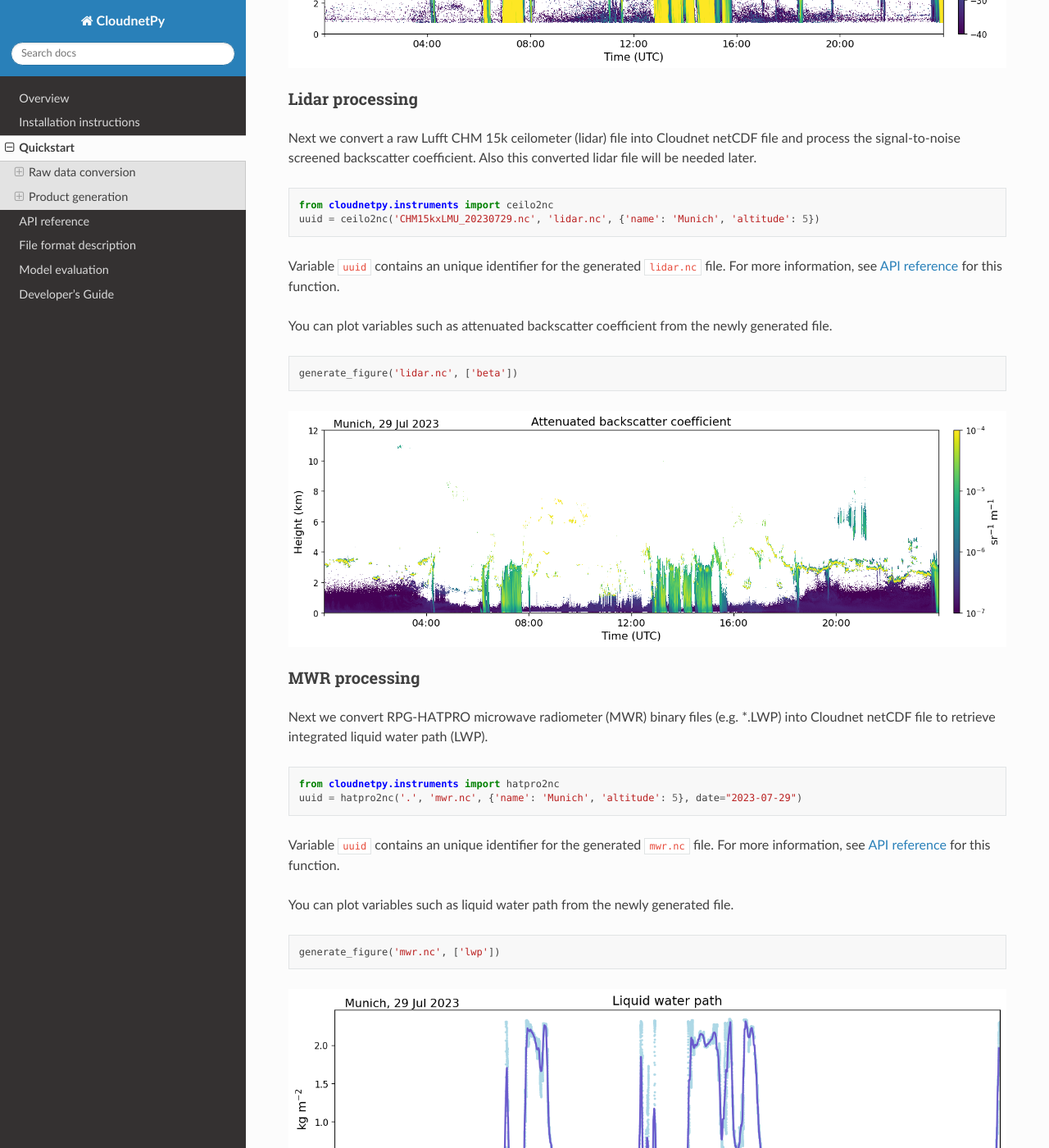
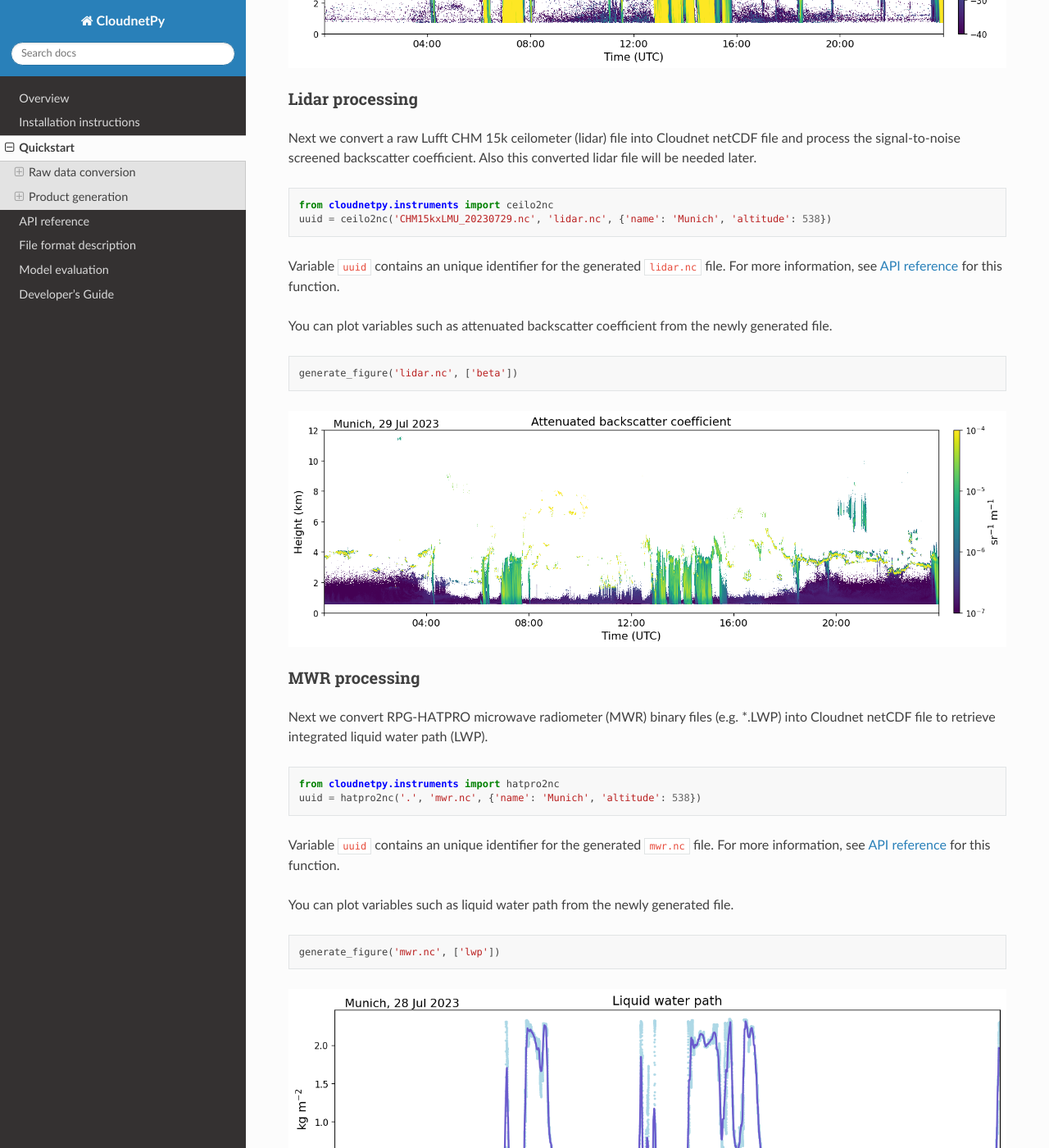
Before and after one commit to actris-cloudnet/cloudnetpy, a Sphinx documentation site: the page built from docs/source/quickstart.rst, in a window 1280 px wide and 1400 px high, scrolled down 1303 px. Shown: the whole window at 82% size. Built offline with Sphinx 7.4.7 and the Read the Docs theme 2.0.0, drawn with Linux system fonts in a browser that asks for light colours; formulas are drawn with MathJax 3.

Commit message:
Fix quickstart altitude

```diff
--- a/docs/source/quickstart.rst
+++ b/docs/source/quickstart.rst
@@ -60,7 +60,7 @@
 .. code-block:: python
 
     from cloudnetpy.instruments import ceilo2nc
-    uuid = ceilo2nc('CHM15kxLMU_20230729.nc', 'lidar.nc', {'name': 'Munich', 'altitude': 5})
+    uuid = ceilo2nc('CHM15kxLMU_20230729.nc', 'lidar.nc', {'name': 'Munich', 'altitude': 538})
 
 Variable ``uuid`` contains an unique identifier for the generated ``lidar.nc`` file.
 For more information, see `API reference <api.html#instruments.ceilo2nc>`__ for this function.
@@ -83,7 +83,7 @@
 .. code-block:: python
 
     from cloudnetpy.instruments import hatpro2nc
-    uuid = hatpro2nc('.', 'mwr.nc', {'name': 'Munich', 'altitude': 5}, date="2023-07-29")
+    uuid = hatpro2nc('.', 'mwr.nc', {'name': 'Munich', 'altitude': 538})
 
 Variable ``uuid`` contains an unique identifier for the generated ``mwr.nc`` file.
 For more information, see `API reference <api.html#instruments.hatpro2nc>`__ for this function.
```
Also changed, not shown: docs/source/_static/quickstart_classification.png, docs/source/_static/quickstart_lidar.png, docs/source/_static/quickstart_mwr.png.
